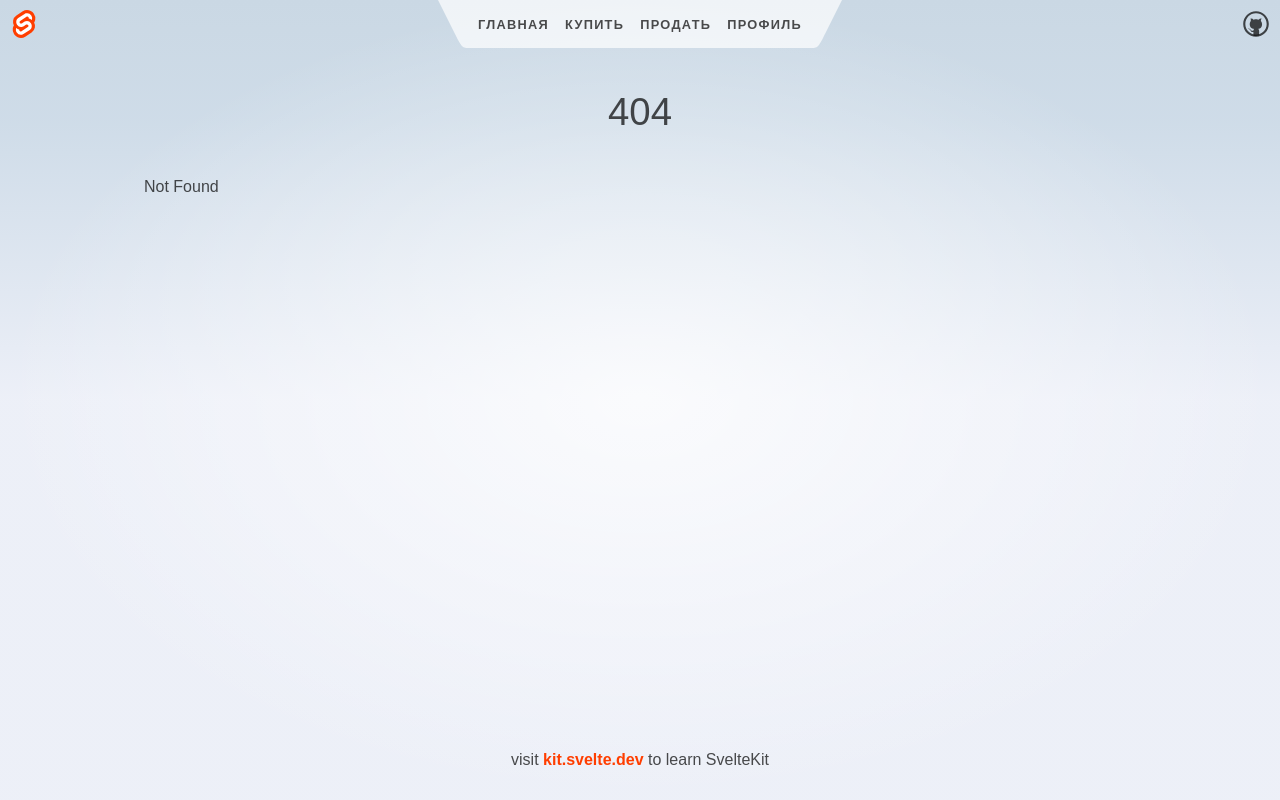
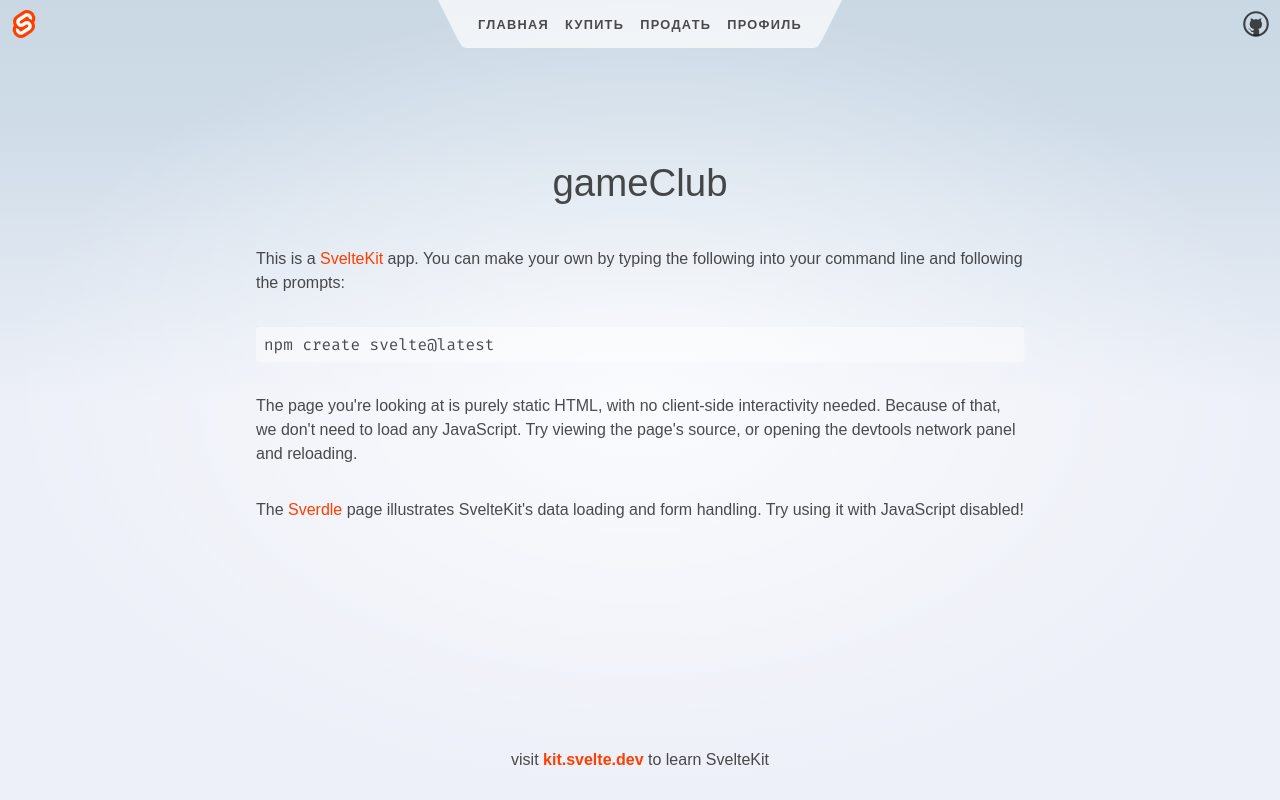
Before and after one commit to Upcy12/only_one_work, a SvelteKit app: page /profile in a window 1280 px wide. Before the commit this address had no page. Built offline with nearby package versions, Linux system fonts and the light colour scheme.

Commit message:
fill to path profile

```diff
--- /dev/null
+++ b/src/routes/profile/+page.js
@@ -0,0 +1,9 @@
+import { dev } from '$app/environment';
+
+// we don't need any JS on this page, though we'll load
+// it in dev so that we get hot module replacement
+export const csr = dev;
+
+// since there's no dynamic data here, we can prerender
+// it so that it gets served as a static asset in production
+export const prerender = true;
--- /dev/null
+++ b/src/routes/profile/+page.svelte
@@ -0,0 +1,26 @@
+<svelte:head>
+	<title>About</title>
+	<meta name="description" content="About this app" />
+</svelte:head>
+
+<div class="text-column">
+	<h1>gameClub</h1>
+
+	<p>
+		This is a <a href="https://kit.svelte.dev">SvelteKit</a> app. You can make your own by typing the
+		following into your command line and following the prompts:
+	</p>
+
+	<pre>npm create svelte@latest</pre>
+
+	<p>
+		The page you're looking at is purely static HTML, with no client-side interactivity needed.
+		Because of that, we don't need to load any JavaScript. Try viewing the page's source, or opening
+		the devtools network panel and reloading.
+	</p>
+
+	<p>
+		The <a href="/sverdle">Sverdle</a> page illustrates SvelteKit's data loading and form handling. Try
+		using it with JavaScript disabled!
+	</p>
+</div>
```
